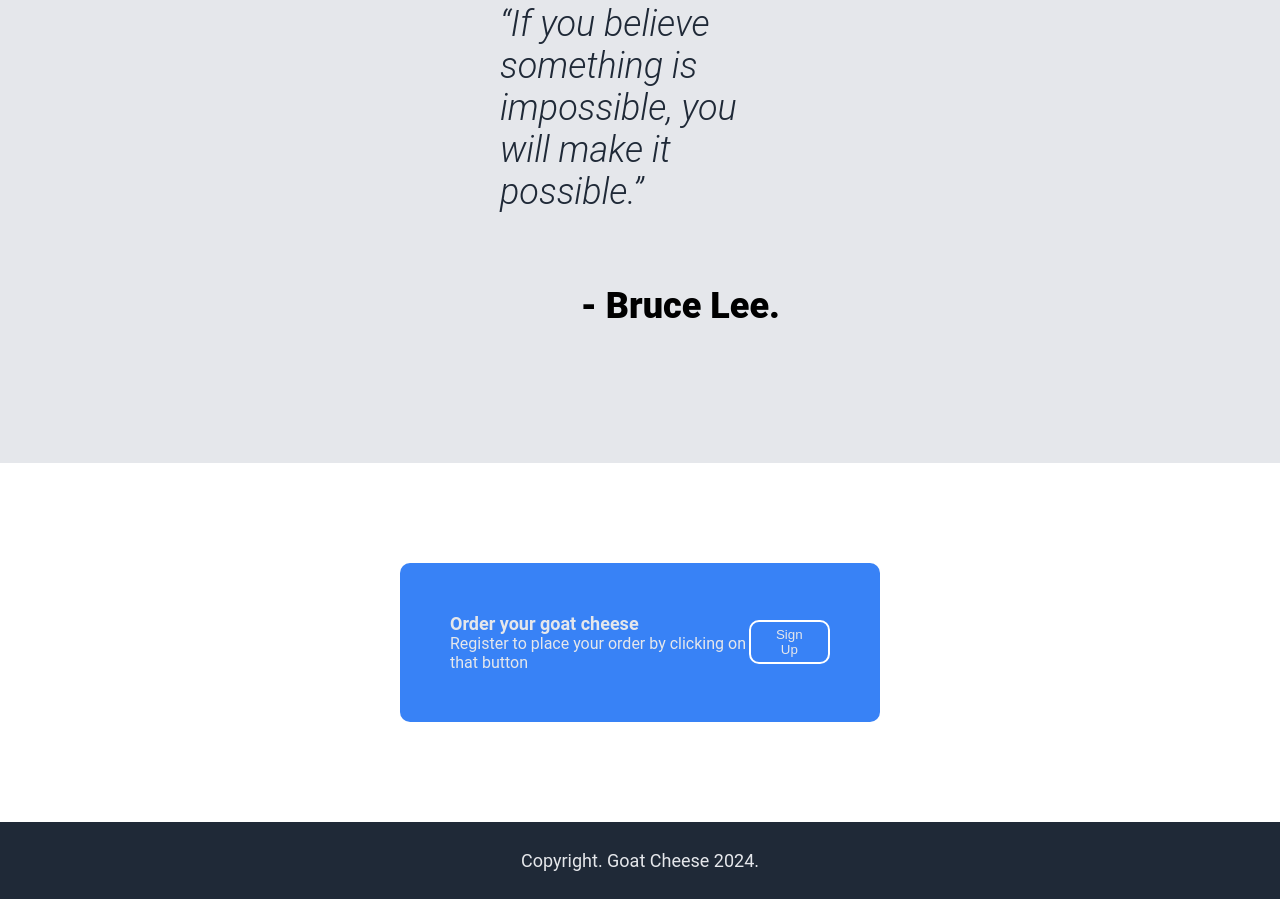
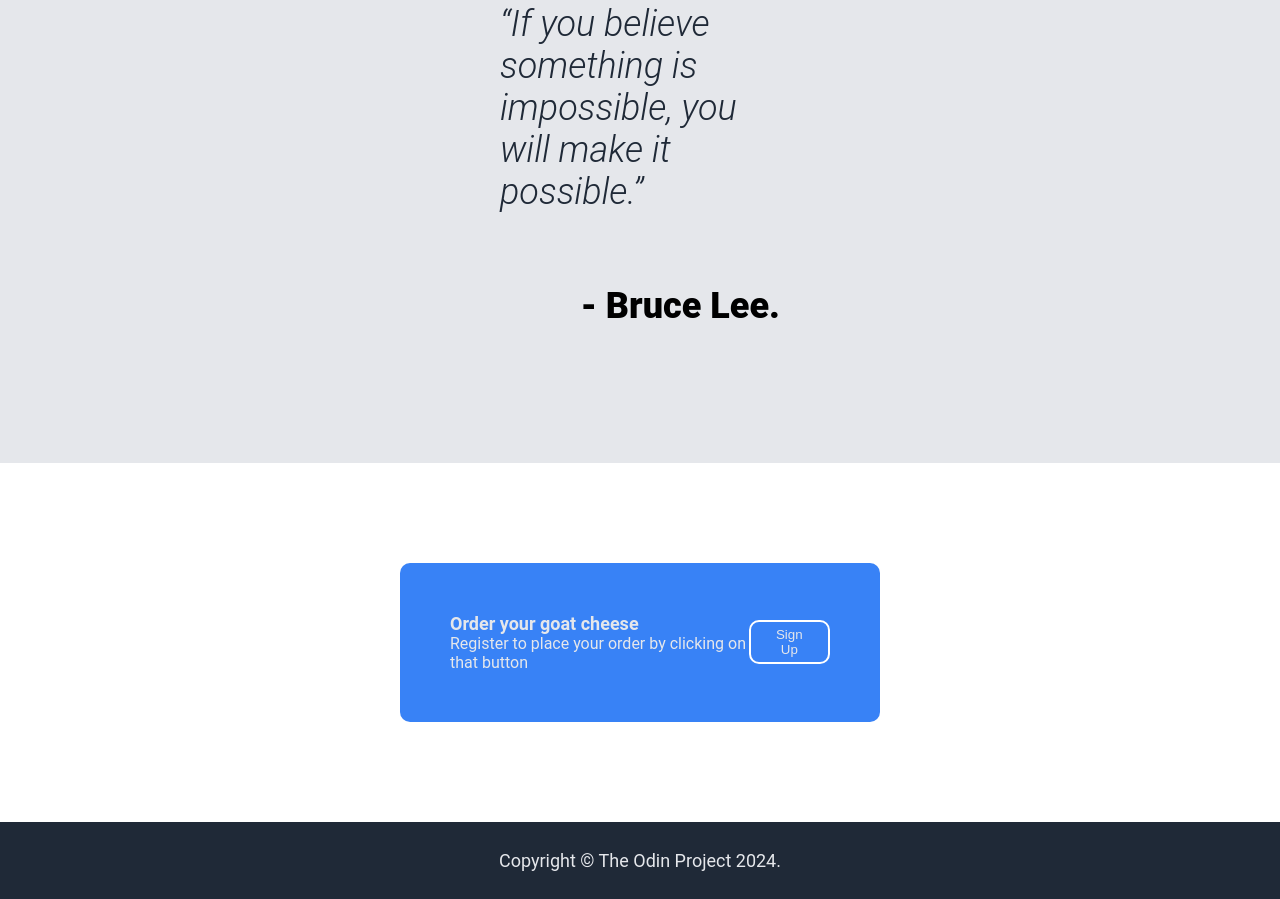
Before and after one commit to auxili25/Landing_Page, a plain HTML site: page index.html in a window 1280 px wide. Shown: the part 1197-2096 px from the top of the page. Drawn offline with Linux system fonts and the light colour scheme.

Commit message:
update exercises

```diff
--- a/index.html
+++ b/index.html
@@ -72,7 +72,7 @@
     </div>
         <div class="footer-goat">
             <div class="footer">
-                <p class="footer-text">Copyright. Goat Cheese 2024.</p>
+                <p class="footer-text">Copyright © The Odin Project 2024.</p>
             </div>
         </div>
 
```
